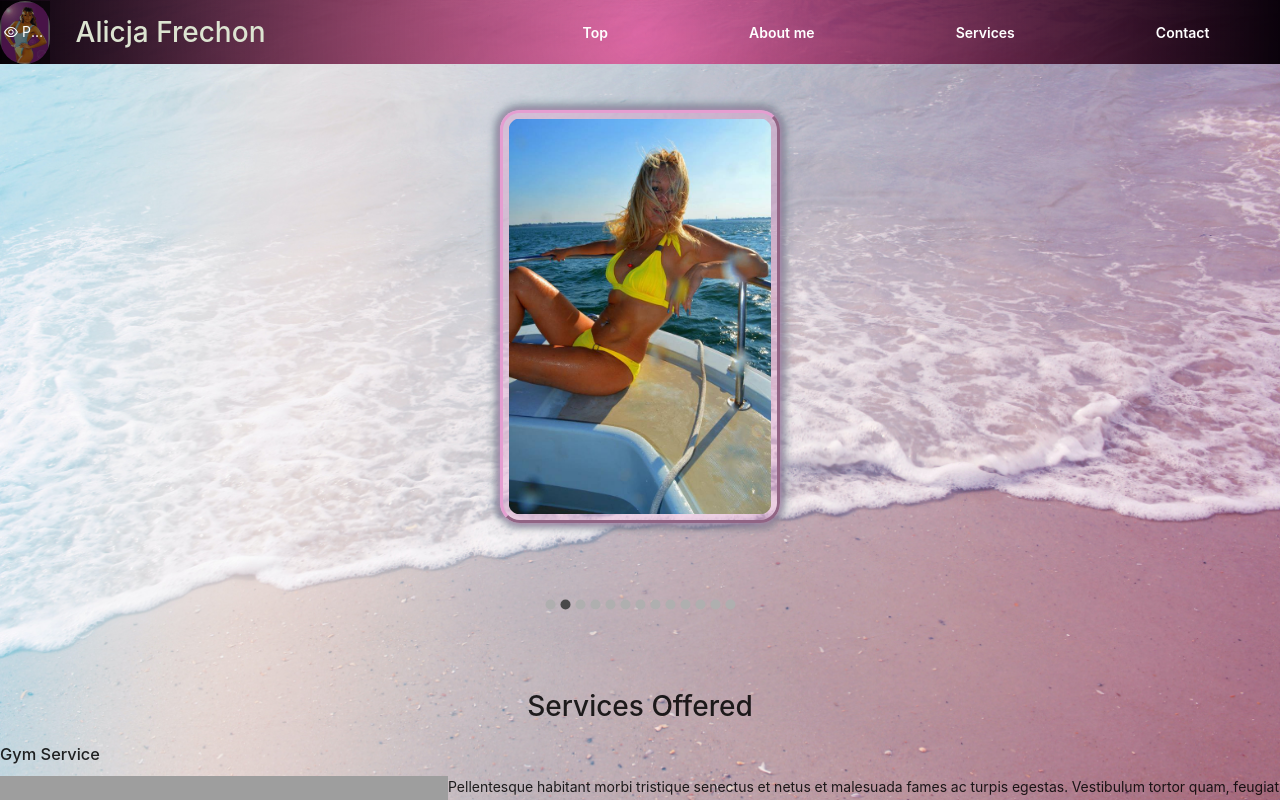
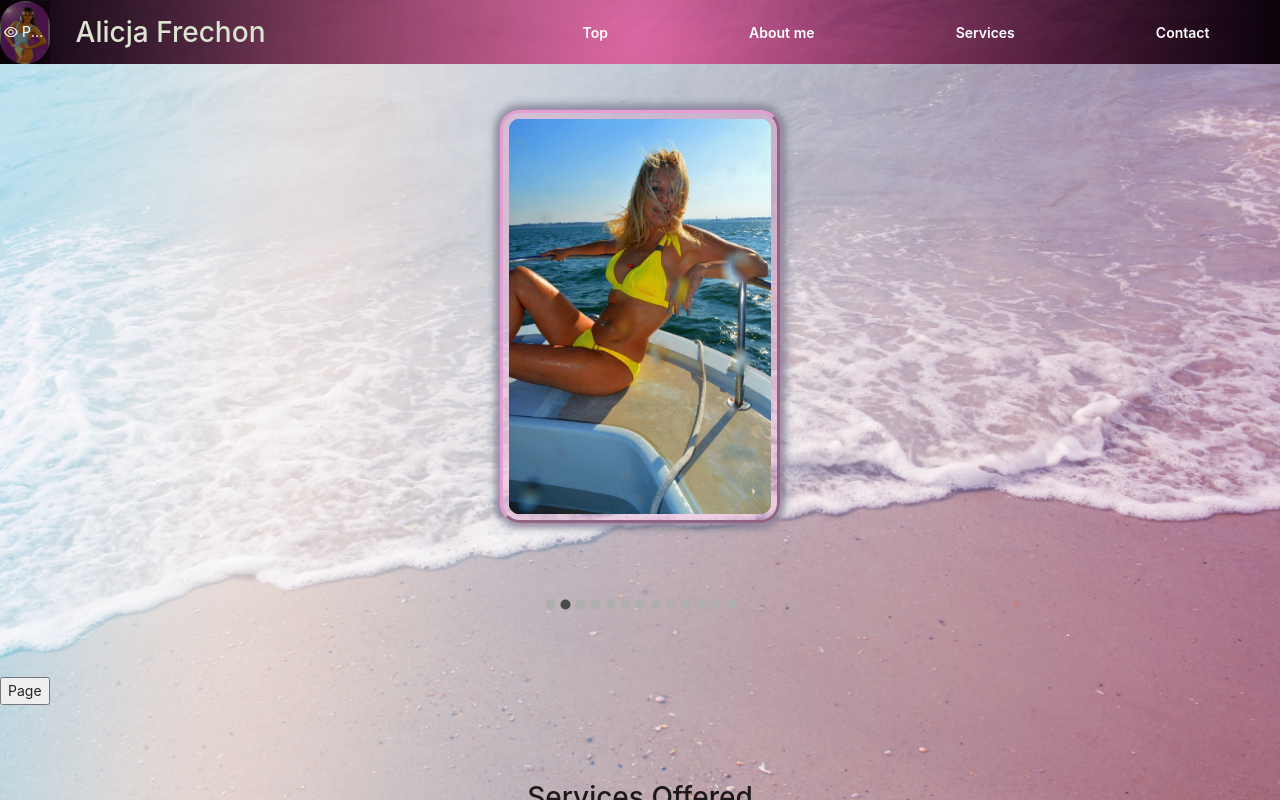
Before and after one commit to MartaKode/alicja-frechon, a React (Create React App) app: page / in a window 1280 px wide. Shown: the top 800 px of the page. Built offline with nearby package versions, Linux system fonts and the light colour scheme; grey boxes are pictures that could not be loaded.

Commit message:
about test

```diff
--- a/src/App.css
+++ b/src/App.css
@@ -41,6 +41,11 @@
     background-size: cover;
   }
 
+  html {
+		box-sizing: border-box;
+		/* `` Mine below ``*/
+		scroll-behavior: smooth;
+	}
   /* --------Navbar-------- */
 
   #nav {
--- /dev/null
+++ b/src/components/AboutPage.js
@@ -0,0 +1,13 @@
+import React, {useState} from 'react';
+
+const AboutPage = () => {
+const [expanded, setExpanded] = useState(false)
+
+    return(
+        <div id='about'>
+            <button onClick={() => setExpanded(!expanded)}>{expanded ? 'About' : 'Page' }</button>
+        </div>
+    )
+}
+
+export default AboutPage
--- a/src/components/HomePage.js
+++ b/src/components/HomePage.js
@@ -17,9 +17,9 @@ import work from '../images/work.jpg'
 
 import Carousel from 'react-material-ui-carousel'
 import { Paper } from '@material-ui/core'
-// import About from './About'
 import Services from './Services'
 import Contact from './Contact'
+import AboutPage from './AboutPage'
 import { Image, Popover } from 'antd';
 
 
@@ -107,7 +107,7 @@ const HomePage = () => {
                 }
             </Carousel>
 
-            {/* <About /> */}
+            <AboutPage />
             <Services />
             <Contact />
 
```
Also changed, not shown: 1 other file (tests, documents, lock files or other folders).
